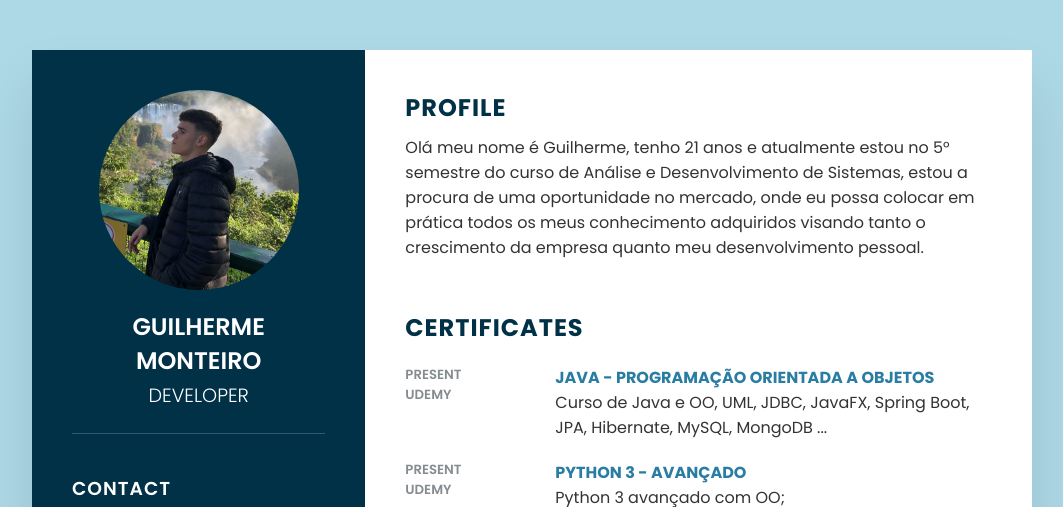
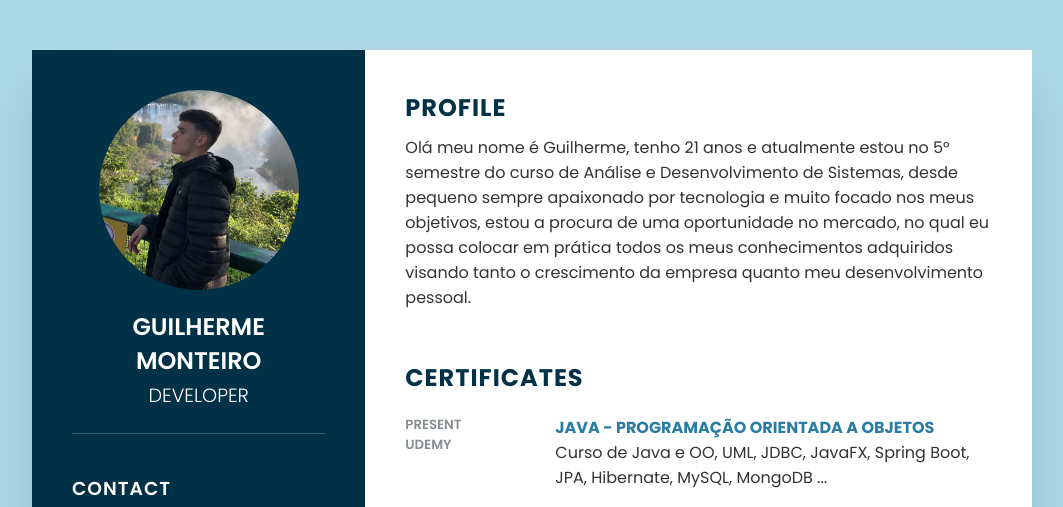
Before and after one commit to Glemnt/Curriculo, a plain HTML site: page index.html in a window 1280 px wide. Shown: the top 507 px of the page, without its empty margins (108-1171 px from the left). Drawn offline with Linux system fonts and the light colour scheme.

Commit message:
Update index.html

```diff
--- a/index.html
+++ b/index.html
@@ -86,9 +86,9 @@
             <div class="about">
                 <h2 class="title2">Profile</h2>
                 <p>Olá meu nome é Guilherme, tenho 21 anos e atualmente estou no 5° semestre do curso de Análise
-                e Desenvolvimento de Sistemas, estou a procura de uma oportunidade no mercado, onde eu possa
-                colocar em prática todos os meus conhecimento adquiridos visando tanto o crescimento da empresa
-                quanto meu desenvolvimento pessoal.</p>
+                e Desenvolvimento de Sistemas, desde pequeno sempre apaixonado por tecnologia e muito focado nos
+                meus objetivos, estou a procura de uma oportunidade no mercado, no qual eu possa colocar em prática
+                todos os meus conhecimentos adquiridos visando tanto o crescimento da empresa quanto meu desenvolvimento pessoal.</p>
             </div>
 
             <div class="about">
```
